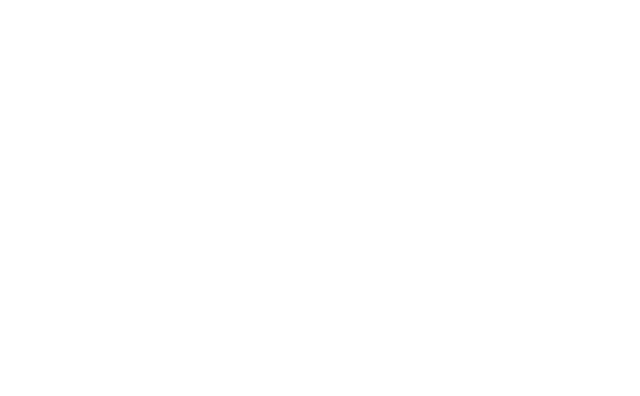
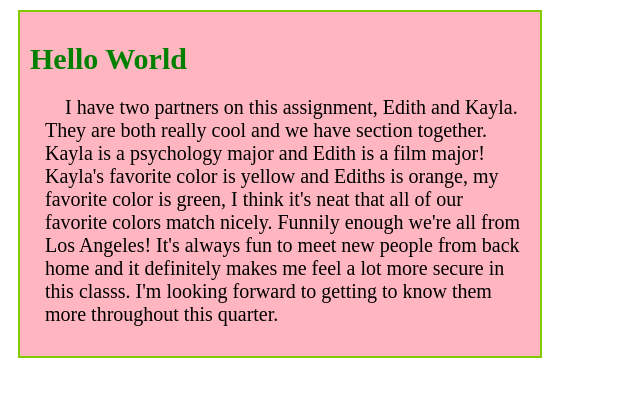
Before and after one commit to strawberry-rhubarb/art101, a plain HTML site: page lab2/index.html in a window 1280 px wide. Shown: the whole page, without its empty margins (0-640 px from the left). Drawn offline with Linux system fonts and the light colour scheme.

Commit message:
added text and style

```diff
--- a/lab2/css/lab.css
+++ b/lab2/css/lab.css
@@ -0,0 +1,20 @@
+h1 {
+  color: green;
+  font-size: 150%;
+}
+
+p {
+  font-family: "cursive";
+  text-indent: 20px;
+  margin-left: 15px;
+}
+
+#content {
+  background-color: #ffb6c1;
+  width: 500px;
+  min-height: 300px;
+  padding: 10px;
+  margin: 10px;
+  border: solid 2px #80c904;
+  font-size: 20px;
+}
--- a/lab2/index.html
+++ b/lab2/index.html
@@ -1,11 +1,14 @@
 <!DOCTYPE html>
 <html>
 <head>
-	<title>Lab X - Subject/Topic</title>
+	<title>Lab 2</title>
 	<link rel="stylesheet" type="text/css" href="../css/site.css">
 	<link rel="stylesheet" type="text/css" href="css/lab.css">
 </head>
 <body>
+	<div id="content">
+		<h1>Hello World</h1>
 
+		<p>I have two partners on this assignment, Edith and Kayla. They are both really cool and we have section together. Kayla is a psychology major and Edith is a film major! Kayla's favorite color is yellow and Ediths is orange, my favorite color is green, I think it's neat that all of our favorite colors match nicely. Funnily enough we're all from Los Angeles! It's always fun to meet new people from back home and it definitely makes me feel a lot more secure in this classs. I'm looking forward to getting to know them more throughout this quarter.</p>
 </body>
 </html>
```
